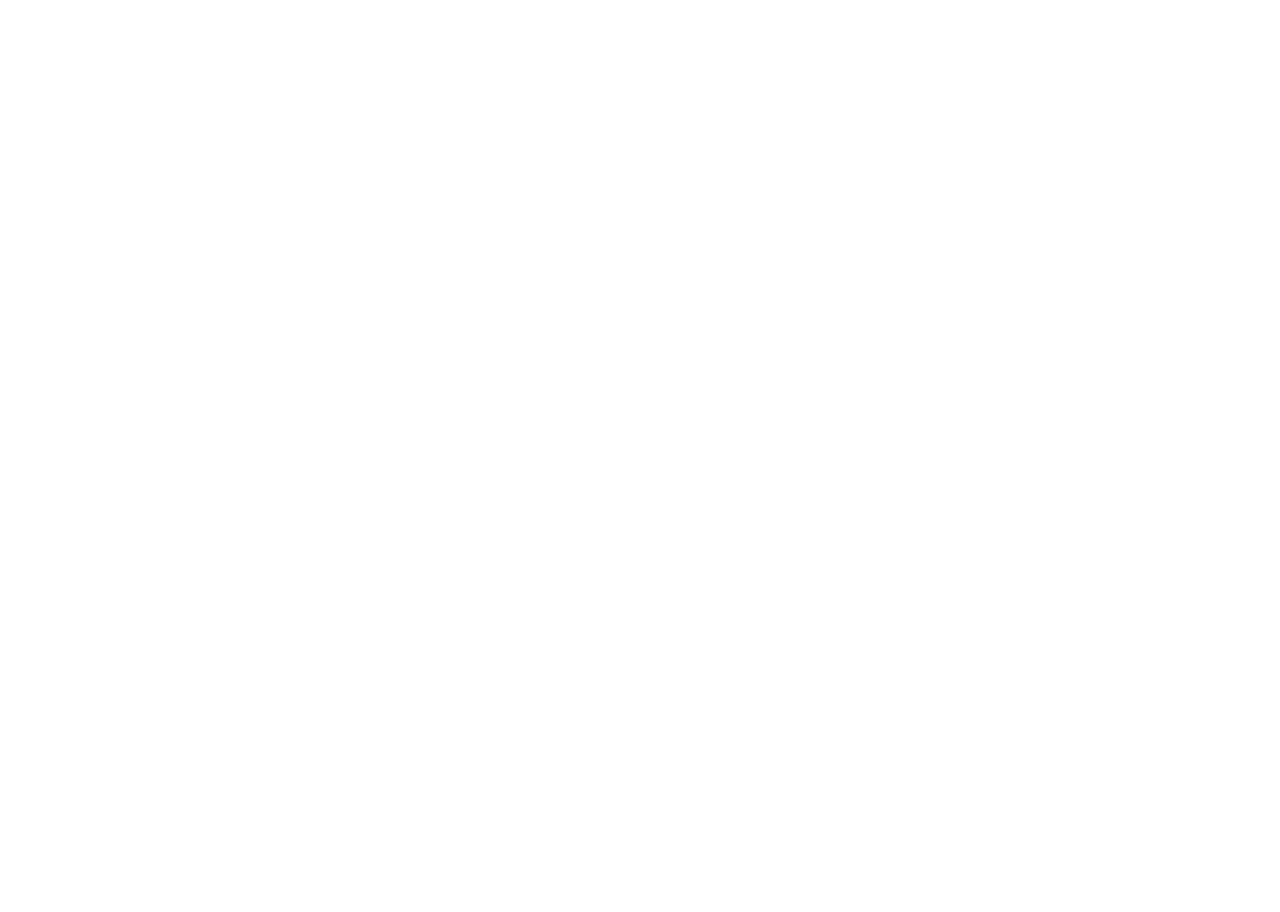
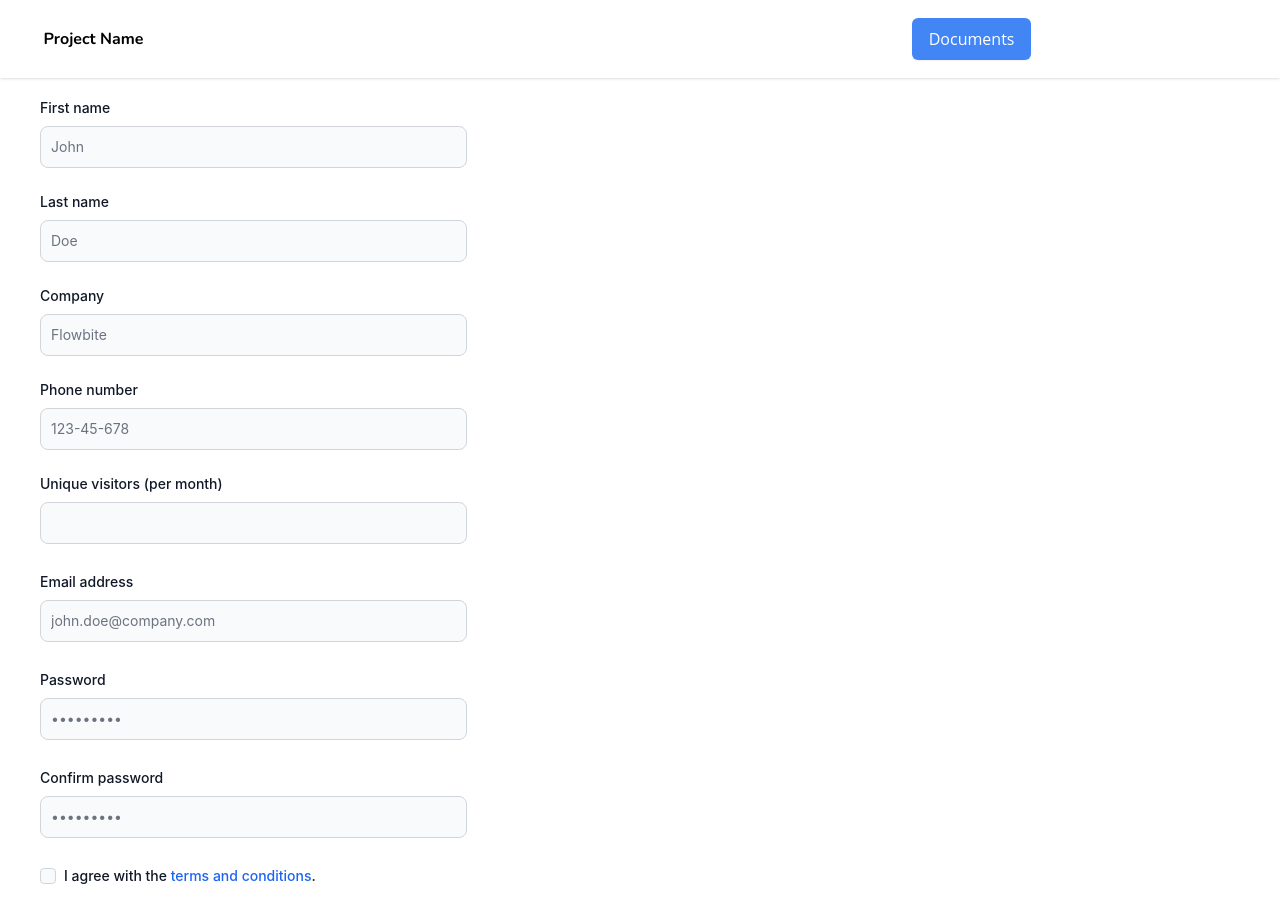
Before and after one commit to FCS-hacked/frontend, a React (Create React App) app: page /profile in a window 1280 px wide. Before the commit this address had no page. Shown: the top 912 px of the page. Before the commit the page ends 800 px from the top, so only its background shows below. Built offline with nearby package versions, Linux system fonts and the light colour scheme.

Commit message:
Profile done and Document Management done

```diff
--- a/src/App.tsx
+++ b/src/App.tsx
@@ -5,6 +5,8 @@
 import SignUp from './Pages/SignUp';
 import logo from './logo.svg';
 import Information from './Pages/Information';
+import Profile from './Pages/Profile';
+import Documents from './Pages/Documents';
 import './App.css';
 
 function App() {
@@ -31,6 +33,8 @@
         <Route path='/login' element={< Login />}></Route>
         <Route path='/signUp' element={< SignUp />}></Route>
         <Route path='/information' element={< Information />}></Route>
+        <Route path='/profile' element={< Profile />}></Route>
+        <Route path='/documents' element={< Documents />}></Route>
         {/* <Route path='/about' element={< About />}></Route>
         <Route path='/contact' element={< Contact />}></Route> */}
       </Routes>
--- /dev/null
+++ b/src/Pages/Documents/index.tsx
@@ -0,0 +1,14 @@
+import React from 'react'
+import SignedIn_NavBar from '../../Components/SignedIn_NavBar';
+import TableComponent from '../../Components/TableComponent';
+
+export default function Documents() {
+  return (
+    <div>
+      <div>
+        <SignedIn_NavBar/>
+        <TableComponent/>
+      </div>
+    </div>
+  );
+}
--- /dev/null
+++ b/src/Pages/Profile/index.tsx
@@ -0,0 +1,56 @@
+import React from 'react'
+import SignedIn_NavBar from '../../Components/SignedIn_NavBar'
+
+export default function Profile() {
+  return (
+    <div>
+        <div>
+            <SignedIn_NavBar/>
+            <form className="flex flex-col gap-1 w-4/12 ml-10 pt-5">
+                <div className="grid gap-6 mb-6 md:grid-cols-2">
+                    <div>
+                        <label htmlFor="first_name" className="block mb-2 text-sm font-medium text-gray-900 dark:text-gray-300">First name</label>
+                        <input type="text" id="first_name" className="bg-gray-50 border border-gray-300 text-gray-900 text-sm rounded-lg focus:ring-blue-500 focus:border-blue-500 block w-full p-2.5 dark:bg-gray-700 dark:border-gray-600 dark:placeholder-gray-400 dark:text-white dark:focus:ring-blue-500 dark:focus:border-blue-500" placeholder="John" disabled={true} required/>
+                    </div>
+                    <div>
+            <label htmlFor="last_name" className="block mb-2 text-sm font-medium text-gray-900 dark:text-gray-300">Last name</label>
+            <input type="text" id="last_name" className="bg-gray-50 border border-gray-300 text-gray-900 text-sm rounded-lg focus:ring-blue-500 focus:border-blue-500 block w-full p-2.5 dark:bg-gray-700 dark:border-gray-600 dark:placeholder-gray-400 dark:text-white dark:focus:ring-blue-500 dark:focus:border-blue-500" placeholder="Doe" disabled={true} required/>
+        </div>
+        <div>
+            <label htmlFor="company" className="block mb-2 text-sm font-medium text-gray-900 dark:text-gray-300">Company</label>
+            <input type="text" id="company" className="bg-gray-50 border border-gray-300 text-gray-900 text-sm rounded-lg focus:ring-blue-500 focus:border-blue-500 block w-full p-2.5 dark:bg-gray-700 dark:border-gray-600 dark:placeholder-gray-400 dark:text-white dark:focus:ring-blue-500 dark:focus:border-blue-500" placeholder="Flowbite" disabled={true} required/>
+        </div>
+        <div>
+            <label htmlFor="phone" className="block mb-2 text-sm font-medium text-gray-900 dark:text-gray-300">Phone number</label>
+            <input type="tel" id="phone" className="bg-gray-50 border border-gray-300 text-gray-900 text-sm rounded-lg focus:ring-blue-500 focus:border-blue-500 block w-full p-2.5 dark:bg-gray-700 dark:border-gray-600 dark:placeholder-gray-400 dark:text-white dark:focus:ring-blue-500 dark:focus:border-blue-500" placeholder="123-45-678" pattern="[0-9]{3}-[0-9]{2}-[0-9]{3}" required/>
+        </div>
+
+        <div>
+            <label htmlFor="visitors" className="block mb-2 text-sm font-medium text-gray-900 dark:text-gray-300">Unique visitors (per month)</label>
+            <input type="number" id="visitors" className="bg-gray-50 border border-gray-300 text-gray-900 text-sm rounded-lg focus:ring-blue-500 focus:border-blue-500 block w-full p-2.5 dark:bg-gray-700 dark:border-gray-600 dark:placeholder-gray-400 dark:text-white dark:focus:ring-blue-500 dark:focus:border-blue-500" placeholder="" required/>
+        </div>
+    </div>
+    <div className="mb-6">
+        <label htmlFor="email" className="block mb-2 text-sm font-medium text-gray-900 dark:text-gray-300">Email address</label>
+        <input type="email" id="email" className="bg-gray-50 border border-gray-300 text-gray-900 text-sm rounded-lg focus:ring-blue-500 focus:border-blue-500 block w-full p-2.5 dark:bg-gray-700 dark:border-gray-600 dark:placeholder-gray-400 dark:text-white dark:focus:ring-blue-500 dark:focus:border-blue-500" placeholder="john.doe@company.com" required/>
+    </div>
+    <div className="mb-6">
+        <label htmlFor="password" className="block mb-2 text-sm font-medium text-gray-900 dark:text-gray-300">Password</label>
+        <input type="password" id="password" className="bg-gray-50 border border-gray-300 text-gray-900 text-sm rounded-lg focus:ring-blue-500 focus:border-blue-500 block w-full p-2.5 dark:bg-gray-700 dark:border-gray-600 dark:placeholder-gray-400 dark:text-white dark:focus:ring-blue-500 dark:focus:border-blue-500" placeholder="•••••••••" required/>
+    </div>
+    <div className="mb-6">
+        <label htmlFor="confirm_password" className="block mb-2 text-sm font-medium text-gray-900 dark:text-gray-300">Confirm password</label>
+        <input type="password" id="confirm_password" className="bg-gray-50 border border-gray-300 text-gray-900 text-sm rounded-lg focus:ring-blue-500 focus:border-blue-500 block w-full p-2.5 dark:bg-gray-700 dark:border-gray-600 dark:placeholder-gray-400 dark:text-white dark:focus:ring-blue-500 dark:focus:border-blue-500" placeholder="•••••••••" required/>
+    </div>
+    <div className="flex items-start mb-6">
+        <div className="flex items-center h-5">
+        <input id="remember" type="checkbox" value="" className="w-4 h-4 bg-gray-50 rounded border border-gray-300 focus:ring-3 focus:ring-blue-300 dark:bg-gray-700 dark:border-gray-600 dark:focus:ring-blue-600 dark:ring-offset-gray-800" required/>
+        </div>
+        <label htmlFor="remember" className="ml-2 text-sm font-medium text-gray-900 dark:text-gray-400">I agree with the <a href="#" className="text-blue-600 hover:underline dark:text-blue-500">terms and conditions</a>.</label>
+    </div>
+    <button type="submit" className="text-white w-1/2 bg-blue-700 hover:bg-blue-800 focus:ring-4 focus:outline-none focus:ring-blue-300 font-medium rounded-lg text-sm w-full sm:w-auto px-5 py-2.5 text-center dark:bg-blue-600 dark:hover:bg-blue-700 dark:focus:ring-blue-800">Save</button>
+</form>
+        </div>
+    </div>
+  )
+}
```
